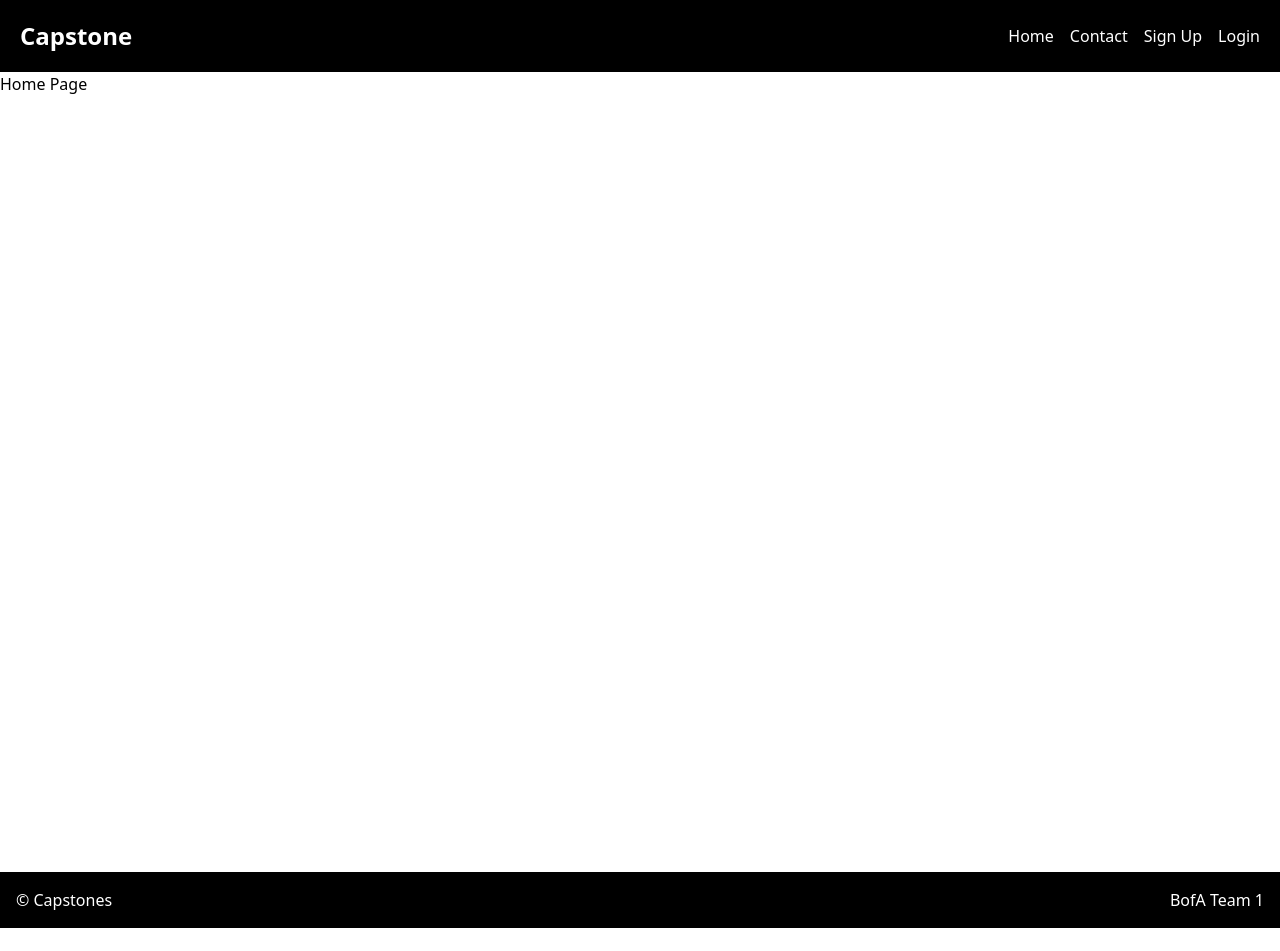
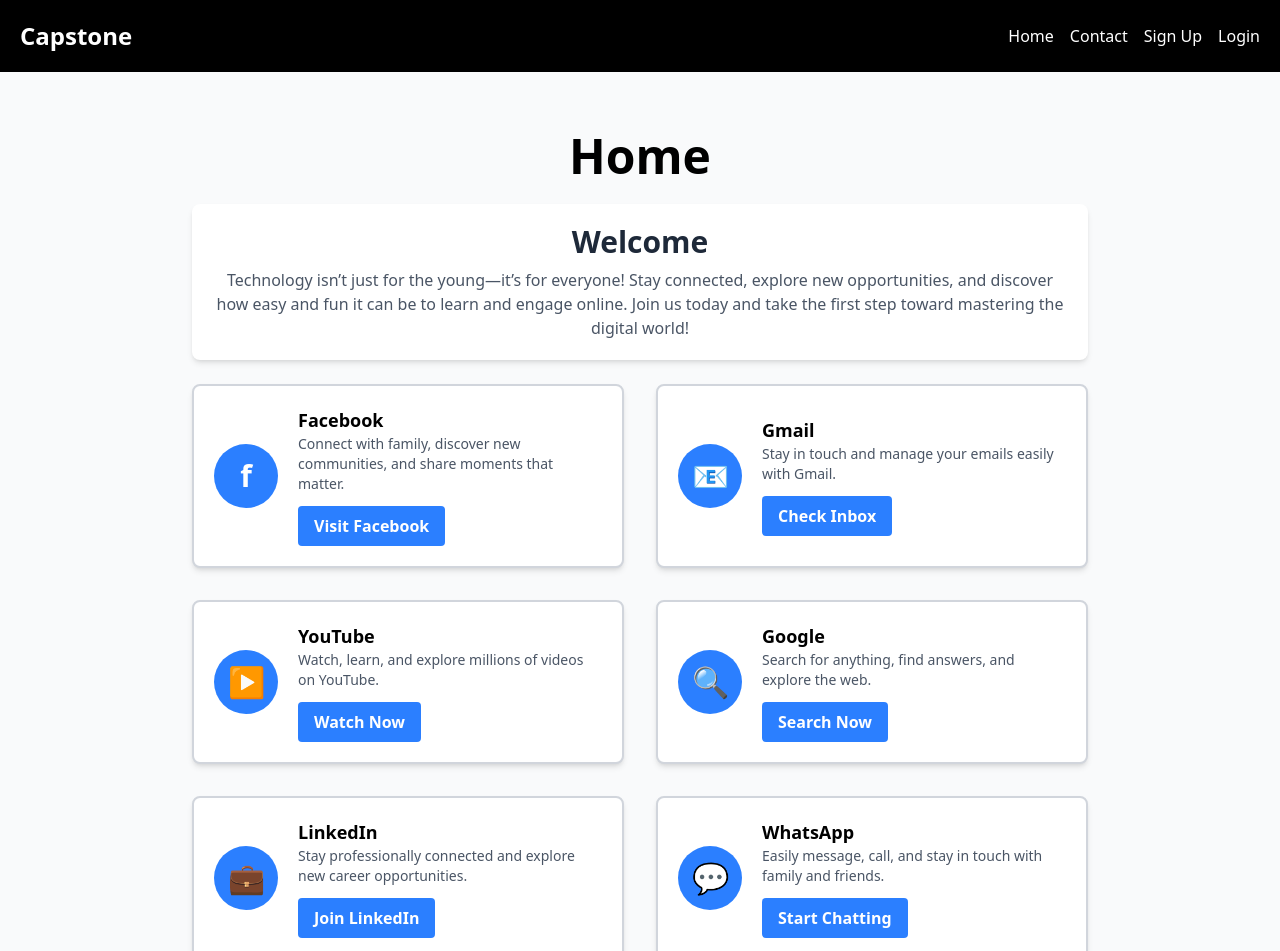
Before and after one commit to ChamPhayrin/G1-BOfA-Capstones, a React (Vite) app in the folder client/: page / in a window 1280 px wide. Shown: the top 951 px of the page. Before the commit the page ends 928 px from the top, so only its background shows below. Built offline with nearby package versions, Linux system fonts and the light colour scheme.

Commit message:
Feat: Add home page content as well as route to home page in app.jsx

```diff
--- a/client/src/App.jsx
+++ b/client/src/App.jsx
@@ -22,6 +22,7 @@
         <Header />
         <Routes>
           <Route path="/" element={<Home />} />
+          <Route path="/home" element={<Home />} />
           <Route path="/contact" element={<Contact />} />
           <Route path="/signup" element={<Signup />} />
           <Route path="/login" element={<Login />} />
--- /dev/null
+++ b/client/src/components/Button.jsx
@@ -0,0 +1,14 @@
+import React from "react";
+
+const Button = ({ text, onClick }) => {
+  return (
+    <button
+      className="bg-blue-500 hover:bg-blue-700 text-white font-bold py-2 px-4 rounded transition duration-300"
+      onClick={onClick}
+    >
+      {text}
+    </button>
+  );
+};
+
+export default Button;
--- /dev/null
+++ b/client/src/components/SocialCard.jsx
@@ -0,0 +1,24 @@
+import React from "react";
+import Button from "./Button";
+
+const SocialCard = ({ logo, title, text, buttonText, onClick }) => {
+  return (
+    <div className="flex items-center bg-white shadow-md rounded-lg p-5 w-full max-w-lg border-2 border-gray-300">
+      {/* Left Side - Logo with Circle Background */}
+      <div className="flex justify-center items-center bg-blue-500 text-white w-16 h-16 rounded-full text-3xl font-bold">
+        {logo}
+      </div>
+
+      {/* Right Side - Text & Button (Aligned Properly) */}
+      <div className="flex flex-col justify-center ml-5 flex-1">
+        <h5 className="text-lg font-semibold">{title}</h5>
+        <p className="text-gray-600 text-sm">{text}</p>
+        <div className="mt-3">
+          <Button text={buttonText} onClick={onClick} />
+        </div>
+      </div>
+    </div>
+  );
+};
+
+export default SocialCard;
--- /dev/null
+++ b/client/src/components/Welcome.jsx
@@ -0,0 +1,12 @@
+import React from "react";
+
+const Welcome = ({ text }) => {
+  return (
+    <div className="bg-white p-5 rounded-lg shadow-md text-center">
+      <h2 className="text-3xl font-semibold text-gray-800">Welcome</h2>
+      <p className="text-gray-600 mt-2">{text}</p>
+    </div>
+  );
+};
+
+export default Welcome;
--- a/client/src/pages/Home.jsx
+++ b/client/src/pages/Home.jsx
@@ -1,7 +1,73 @@
-export default function Home() {
+import React from "react";
+import Welcome from "../components/Welcome";
+import SocialCard from "../components/SocialCard";
+
+const Home = () => {
   return (
-    <main>
-      <h1>Home Page</h1>
-    </main>
+    <div className="flex flex-col items-center justify-start min-h-screen p-5 bg-gray-50 w-full">
+      {/* Home Title */}
+      <h1 className="text-5xl font-bold mt-10">Home</h1>
+
+      {/* Welcome Section (Set to a Fixed Width for Consistency) */}
+      <div className="mt-6 w-3/4 max-w-4xl">
+        <Welcome text="Technology isn’t just for the young—it’s for everyone! Stay connected, explore new opportunities, and discover how easy and fun it can be to learn and engage online. Join us today and take the first step toward mastering the digital world!" />
+      </div>
+
+      {/* Social Cards - Now Matches the Width of Welcome */}
+      <div className="mt-6 grid grid-cols-1 md:grid-cols-2 gap-8 w-3/4 max-w-4xl">
+        {/* Row 1 */}
+        <SocialCard
+          logo="f"
+          title="Facebook"
+          text="Connect with family, discover new communities, and share moments that matter."
+          buttonText="Visit Facebook"
+          onClick={() => alert("Facebook Clicked!")}
+        />
+
+        <SocialCard
+          logo="📧"
+          title="Gmail"
+          text="Stay in touch and manage your emails easily with Gmail."
+          buttonText="Check Inbox"
+          onClick={() => alert("Gmail Clicked!")}
+        />
+
+        {/* Row 2 */}
+        <SocialCard
+          logo="▶️"
+          title="YouTube"
+          text="Watch, learn, and explore millions of videos on YouTube."
+          buttonText="Watch Now"
+          onClick={() => alert("YouTube Clicked!")}
+        />
+
+        <SocialCard
+          logo="🔍"
+          title="Google"
+          text="Search for anything, find answers, and explore the web."
+          buttonText="Search Now"
+          onClick={() => alert("Google Clicked!")}
+        />
+
+        {/* Row 3 */}
+        <SocialCard
+          logo="💼"
+          title="LinkedIn"
+          text="Stay professionally connected and explore new career opportunities."
+          buttonText="Join LinkedIn"
+          onClick={() => alert("LinkedIn Clicked!")}
+        />
+
+        <SocialCard
+          logo="💬"
+          title="WhatsApp"
+          text="Easily message, call, and stay in touch with family and friends."
+          buttonText="Start Chatting"
+          onClick={() => alert("WhatsApp Clicked!")}
+        />
+      </div>
+    </div>
   );
-}
+};
+
+export default Home;
```
